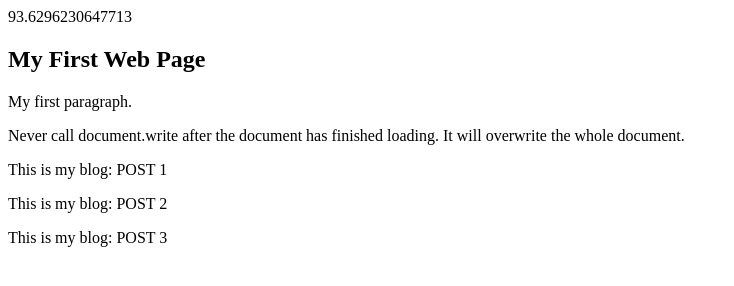
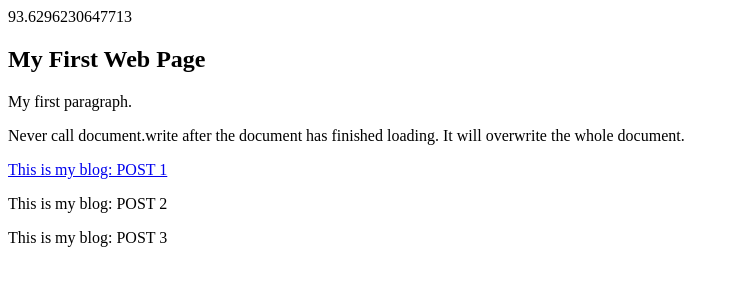
Before and after one commit to sgitt-vassky/old-gh-pg, a plain HTML site: page index.html in a window 1280 px wide. Shown: the whole page, without its empty margins (0-734 px from the left). Drawn offline with Linux system fonts and the light colour scheme.

Commit message:
Update index.html

```diff
--- a/index.html
+++ b/index.html
@@ -30,7 +30,7 @@ It will overwrite the whole document.</p>
 
 
 
-<p>This is my blog: POST 1</p>
+<p><a href="https://sgitt-vassky.github.io/Article1">This is my blog: POST 1</a></p>
 <p>This is my blog: POST 2</p>
 <p>This is my blog: POST 3</p>
 
```
